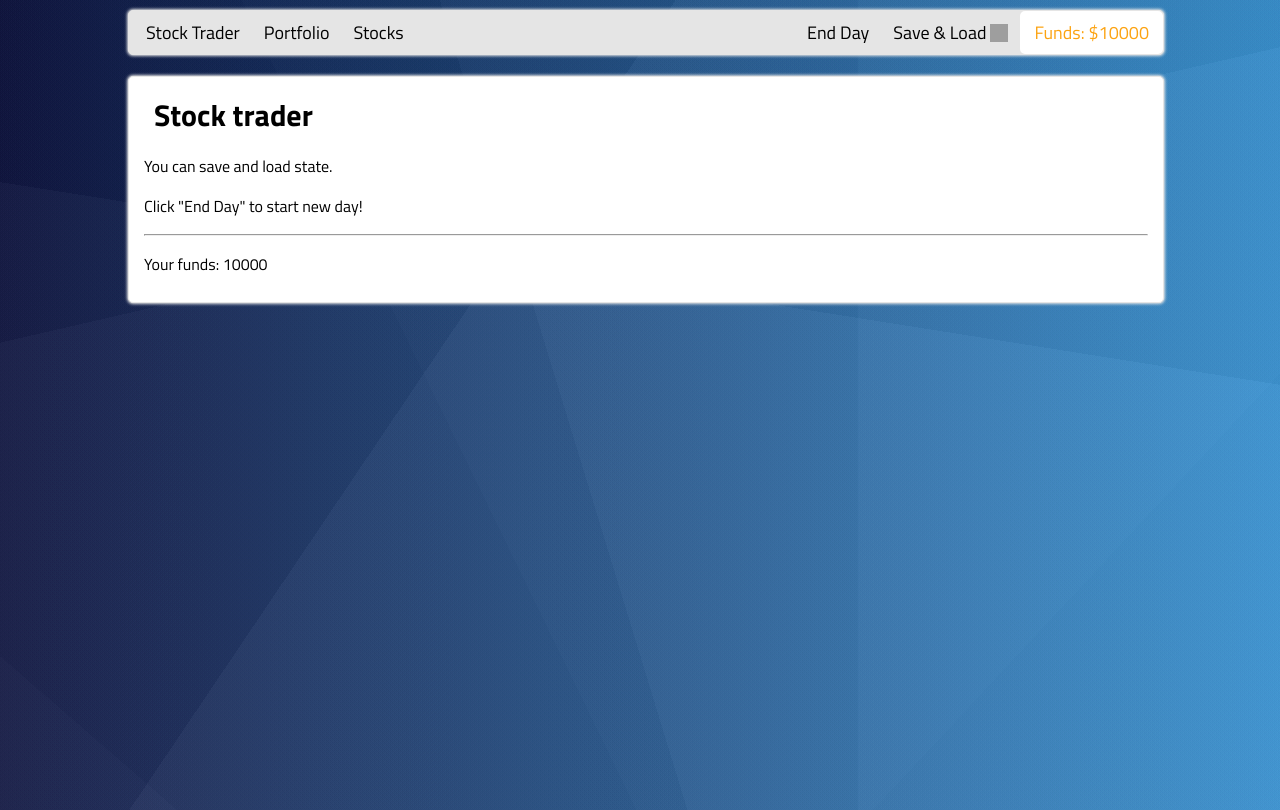
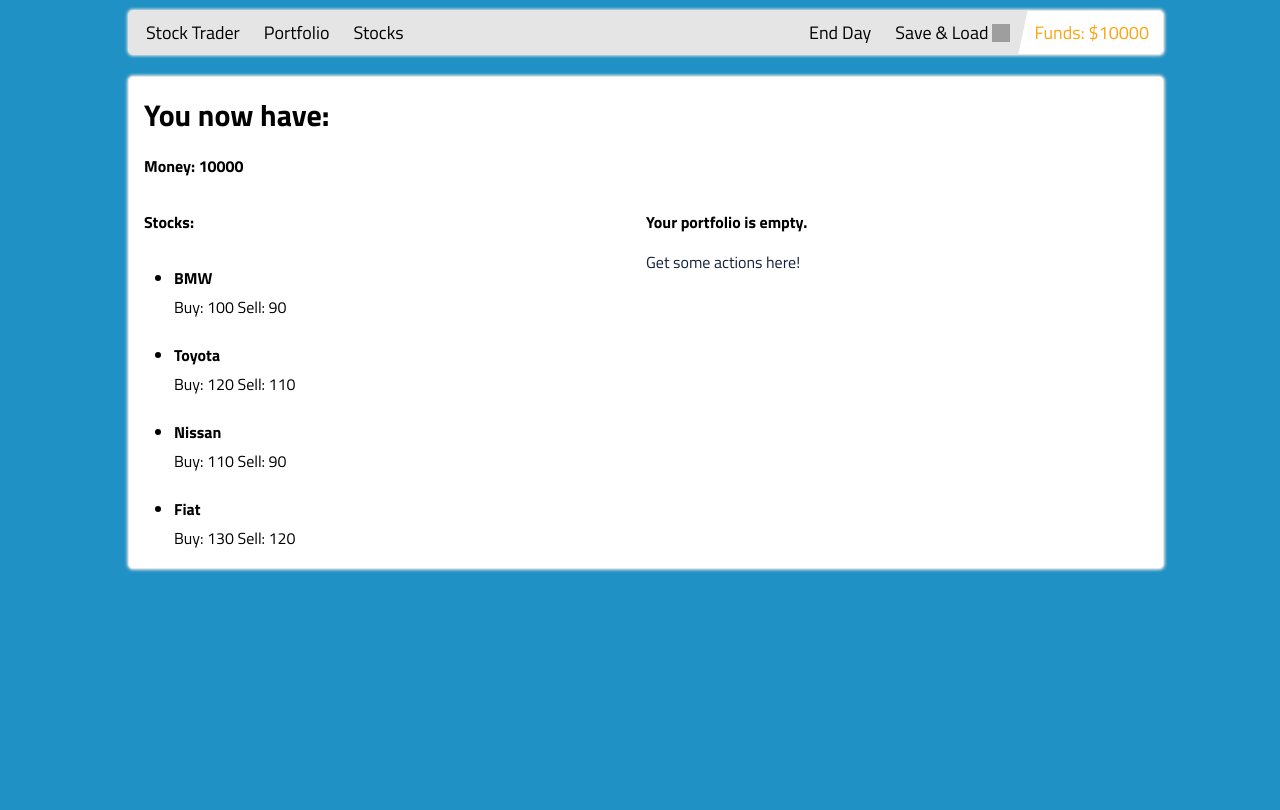
Before and after one commit to dudus205/The-Stock-Trader, a Vue app: page /loadData in a window 1280 px wide. Built offline with nearby package versions, Linux system fonts and the light colour scheme; grey boxes are pictures that could not be loaded.

Commit message:
Fixed bug and added new features for the app

```diff
--- a/package.json
+++ b/package.json
@@ -8,6 +8,7 @@
     "lint": "vue-cli-service lint"
   },
   "dependencies": {
+    "axios": "^0.19.2",
     "core-js": "^3.6.5",
     "vue": "^2.6.11",
     "vue-router": "^3.3.4",
--- a/src/App.vue
+++ b/src/App.vue
@@ -21,11 +21,11 @@ export default {
 
 <style>
   body{
-    height: 100vh;
-    background-image: linear-gradient(41deg, rgba(107, 107, 107, 0.04) 0%, rgba(107, 107, 107, 0.04) 8%,rgba(31, 31, 31, 0.04) 8%, rgba(31, 31, 31, 0.04) 100%),linear-gradient(9deg, rgba(228, 228, 228, 0.04) 0%, rgba(228, 228, 228, 0.04) 62%,rgba(54, 54, 54, 0.04) 62%, rgba(54, 54, 54, 0.04) 100%),linear-gradient(124deg, rgba(18, 18, 18, 0.04) 0%, rgba(18, 18, 18, 0.04) 37%,rgba(233, 233, 233, 0.04) 37%, rgba(233, 233, 233, 0.04) 100%),linear-gradient(253deg, rgba(201, 201, 201, 0.04) 0%, rgba(201, 201, 201, 0.04) 55%,rgba(47, 47, 47, 0.04) 55%, rgba(47, 47, 47, 0.04) 100%),linear-gradient(270deg, rgba(172, 172, 172, 0.04) 0%, rgba(172, 172, 172, 0.04) 33%,rgba(26, 26, 26, 0.04) 33%, rgba(26, 26, 26, 0.04) 100%),linear-gradient(64deg, rgba(11, 11, 11, 0.04) 0%, rgba(11, 11, 11, 0.04) 38%,rgba(87, 87, 87, 0.04) 38%, rgba(87, 87, 87, 0.04) 100%),linear-gradient(347deg, rgba(199, 199, 199, 0.04) 0%, rgba(199, 199, 199, 0.04) 69%,rgba(4, 4, 4, 0.04) 69%, rgba(4, 4, 4, 0.04) 100%),linear-gradient(313deg, rgba(36, 36, 36, 0.04) 0%, rgba(36, 36, 36, 0.04) 20%,rgba(91, 91, 91, 0.04) 20%, rgba(91, 91, 91, 0.04) 100%),linear-gradient(90deg, rgb(10, 17, 72),rgb(35, 148, 228));
+    background-color: #2091c4;
     padding: 0;
     margin: 10px 10% 0 10%;
     font-family: 'Titillium Web', sans-serif;
+    min-width: 420px;
   }
   h1{
     font-size: 30px;
--- a/src/components/Header.vue
+++ b/src/components/Header.vue
@@ -3,7 +3,7 @@
   <div id="container">
     <header id="left">
       <ul>
-        <router-link tag="li" to="/">Stock Trader</router-link>
+        <router-link tag="li" to="/" >Stock Trader</router-link>
         <router-link tag="li" to="/portfolio">Portfolio</router-link>
         <router-link tag="li" to="/stocks">Stocks</router-link>
       </ul>
@@ -17,7 +17,7 @@
             <div class="dropdown-content" v-if="dropdown">
               <ul>
                 <li @click="save">Save</li>
-                <li @click="load">Load</li>
+                <router-link tag="li" to="/loadData" @click="load">Load</router-link>
               </ul>
             </div>
           </transition>
@@ -26,7 +26,6 @@
       </ul>
     </header>
   </div>
-
   </div>
 </template>
 
@@ -35,7 +34,6 @@ export default {
   name: 'Header',
   data: function () {
     return{
-      money: 10000,
       dropdown: false,
     }
   },
@@ -52,7 +50,7 @@ export default {
           this.$store.commit('save');
       },
       load (){
-          this.$store.commit('load');
+          this.$store.dispatch('load');
       }
   }
 }
@@ -60,6 +58,11 @@ export default {
 
 
 <style scoped>
+  p{
+    margin: 0;
+    padding: 0;
+    display: inline-block;
+  }
   #container{
     background-color: #e5e5e5;
     color: #000;
@@ -94,14 +97,15 @@ export default {
     color: #fca311;
     cursor: pointer;
   }
-
   .yellow{
-    color: #fca311;
-    cursor: default;
-    background-color: #fff;
-    border-radius: 5px;
-    border: 2px solid #fff;
-    margin: -2px -5px -2px 0;
+      color: #fca311;
+      cursor: default;
+      background-color: #fff;
+      border-radius: 5px;
+      border: 2px solid #fff;
+      padding-left: 20px;
+      margin: -2px -5px -2px -10px;
+      clip-path: polygon(10% 0, 100% 0, 100% 100%, 4% 100%);
   }
   .yellow:hover{
     cursor: default;
--- /dev/null
+++ b/src/components/LoadData.vue
@@ -0,0 +1,94 @@
+<template>
+    <div id="content">
+        <h1>You now have:</h1>
+        <p>Money: {{getMoney}}</p>
+        <div class="block">
+            <p>Stocks:</p>
+            <ul v-for="stock in stocks" :key="stock.name">
+                <li>
+                    <p>{{stock.name}}</p>
+                    Buy: {{stock.buy}}  Sell: {{stock.sell}}
+                </li>
+            </ul>
+        </div>
+        <div class="block">
+            <div v-if="portfolio.length === 0">
+                <p>Your portfolio is empty.</p>
+                <router-link tag="a" to="/stocks">Get some actions here!</router-link>
+            </div>
+            <div v-else>
+                <p>Portfolio:</p>
+                <ul v-for="item in portfolio" :key="item.name">
+                    <li>
+                        <p>{{item.name}}</p>
+                        Amount: {{item.amount}}  Sell: {{item.sell}}
+                    </li>
+                </ul>
+            </div>
+        </div>
+
+    </div>
+</template>
+
+<script>
+    export default {
+        name: "LoadData",
+        computed: {
+            getMoney () {
+                return this.$store.getters.getMoney;
+            }
+        },
+        data (){
+            return{
+                stocks: [],
+                portfolio: [],
+            }
+        },
+        mounted: function(){
+            this.portfolio = this.$store.getters.getPortfolio;
+            this.stocks = this.$store.getters.getStocks;
+        },
+    }
+</script>
+
+<style scoped>
+    #content{
+        background-color: #ffffff;
+        color: #000;
+        width: calc(100% - 20px);
+        padding: 10px 15px;
+        margin: 15px auto;
+        border-radius: 5px;
+        border: 1px solid #e5e5e5;
+        display: inline-block;
+        font-size: 16px;
+        text-align: left;
+        box-shadow: 0 0 3px 1px #e5e5e5;
+    }
+    p{
+        font-weight: bold;
+    }
+    h1{
+        margin-left: 0;
+    }
+    .block{
+        display: inline-grid;
+        width: 50%;
+        padding: auto;
+    }
+    a{
+        text-decoration: none;
+        color: #14213d;
+    }
+    a:hover{
+        color: #fca311;
+    }
+
+    ul,li{
+        margin: 0 0 4px 15px;
+        padding: 0;
+    }
+    ul p{
+        margin-bottom: 5px;
+    }
+</style>
--- a/src/components/Portfolio.vue
+++ b/src/components/Portfolio.vue
@@ -1,12 +1,7 @@
 <template>
         <div id="content">
             <h1><b>Portfolio</b></h1>
-        <div v-if="!portfolio.length">
-            <h2>Your portfolio is empty.</h2>
-            <hr>
-            <router-link tag="a" to="/stocks">Get some actions here!</router-link>
-        </div>
-        <div v-else>
+            <div v-if="portfolio.length > 0">
                 <li id="card" v-for="stock in portfolio" :key="stock.id">
                     <b>{{stock.name}}</b>
                     <div class="value">
@@ -15,10 +10,15 @@
                     <hr>
                     <label>
                         <p>Amount:</p>
-                    <input type="number" :id="stock.id" min="1" :max="portfolio[stock.id].amount">
+                        <input type="number" :id="stock.id" min="1" :max="stock.amount">
                     </label>
                     <button @click="sell(stock.id)">Sell!</button>
                 </li>
+            </div>
+            <div v-else>
+                <h2>Your portfolio is empty.</h2>
+                <hr>
+                <router-link tag="a" to="/stocks">Get some actions here!</router-link>
             </div>
     </div>
 </template>
@@ -41,14 +41,20 @@
         methods: {
             sell(id){
                 let amount = parseInt(document.getElementById(id).value);
-                let value = amount * this.portfolio[id].sell;
-                document.getElementById(id).value = "";
-                this.portfolio[id].amount -= amount;
-                if(this.portfolio[id].amount === 0 )
-                    this.portfolio.splice(id,1);
+                let value = 0;
+                for(let i=0; i < this.portfolio.length; i++)
+                    if(this.portfolio[i].id === id){
+                        value = amount * this.portfolio[i].sell;
+                        if(this.portfolio[i].amount === amount)
+                            this.portfolio.splice(i,1);
+                        else
+                            this.portfolio[i].amount -= amount;
+                        break;
+                    }
                 this.money += value;
                 this.$store.state.portfolio = this.portfolio;
                 this.$store.state.money = this.money;
+                document.getElementById(id).value = "";
             }
         }
     }
--- a/src/components/Stocks.vue
+++ b/src/components/Stocks.vue
@@ -1,5 +1,5 @@
 <template>
-        <ul id="content">
+        <ul id="content" >
             <h1><b>Stocks</b></h1>
             <li id="card" v-for="stock in stocks" :key="stock.name">
                 <b>{{stock.name}}</b>
@@ -123,7 +123,7 @@
         opacity: 0.9;
         font-size: 17px;
         border-radius: 3px;
-        margin: 0 10px;
+        margin: 3px 10px;
         padding: 3px 5px;
     }
     button:hover{
--- a/src/main.js
+++ b/src/main.js
@@ -9,7 +9,8 @@ Vue.use(Vuex);
 Vue.use(VueRouter);
 
 const router = new VueRouter({
-  routes
+  routes,
+  mode: 'history',
 });
 
 const store = new Vuex.Store(
--- a/src/routes/router.js
+++ b/src/routes/router.js
@@ -1,11 +1,13 @@
 import StockTrader from "../components/StockTrader";
 import Portfolio from "../components/Portfolio";
 import Stocks from "../components/Stocks";
+import LoadData from "../components/LoadData";
 
 export const routes = [
         {path: '', component: StockTrader, name: ''},
         {path: '/portfolio', component: Portfolio, name:'portfolio'},
         {path: '/stocks', component: Stocks, name:'stocks'},
-        {path: '*', name:'404', component: StockTrader}
+        {path: '*', name:'404', component: StockTrader},
+        {path: '/loadData', component: LoadData }
     ]
 ;
--- a/src/stores/store.js
+++ b/src/stores/store.js
@@ -1,3 +1,5 @@
+import axios from 'axios';
+
 export const stores = {
      state: {
          money: 10000,
@@ -8,15 +10,8 @@ export const stores = {
              {id: 3, name: 'Fiat', buy: 130, sell: 120},
          ],
          portfolio: [],
-         savedMoney: 10000,
-         savedStocks: [
-            {id: 0, name: 'BMW', buy: 100, sell: 90},
-            {id: 1, name: 'Toyota', buy: 120, sell: 110},
-            {id: 2, name: 'Nissan', buy: 110, sell: 90},
-            {id: 3, name: 'Fiat', buy: 130, sell: 120},
-            ],
-         savedPortfolio: [],
-     },
+         saveGame: [],
+},
     getters: {
         getMoney: state => {
             return state.money
@@ -47,14 +42,35 @@ export const stores = {
                          state.portfolio[i].sell = state.stocks[j].sell;
          },
          save(state) {
-           state.savedPortfolio = state.portfolio;
-           state.savedStocks = state.stocks;
-           state.savedMoney = state.money;
+             let saveGame = {
+                 money: state.money,
+                 stocks: state.stocks,
+                 portfolio: state.portfolio,
+             };
+             axios
+                 .post('https://vue-stocktrader-a1405.firebaseio.com/saved.json', saveGame)
+                 .catch(error => console.log(error));
+
          },
-          load(state) {
-           state.portfolio = state.savedPortfolio;
-           state.stocks = state.savedStocks;
-           state.money = state.savedMoney;
+          load(state, value) {
+            for(let key in value)
+                state.saveGame.unshift(value[key]);
+            if(state.saveGame[0].portfolio !== undefined)
+                state.portfolio = state.saveGame[0].portfolio;
+            else
+                state.portfolio = [];
+            state.stocks = state.saveGame[0].stocks;
+            state.money = state.saveGame[0].money;
          },
+    },
+    actions:{
+        load({commit})
+        {
+            axios
+                .get('https://vue-stocktrader-a1405.firebaseio.com/saved.json')
+                .then(response => {
+                    commit('load', response.data)
+                });
+        }
     }
 };
```
Also changed, not shown: 1 other file (tests, documents, lock files or other folders). Lines whose indentation alone changed are shown as unchanged.
